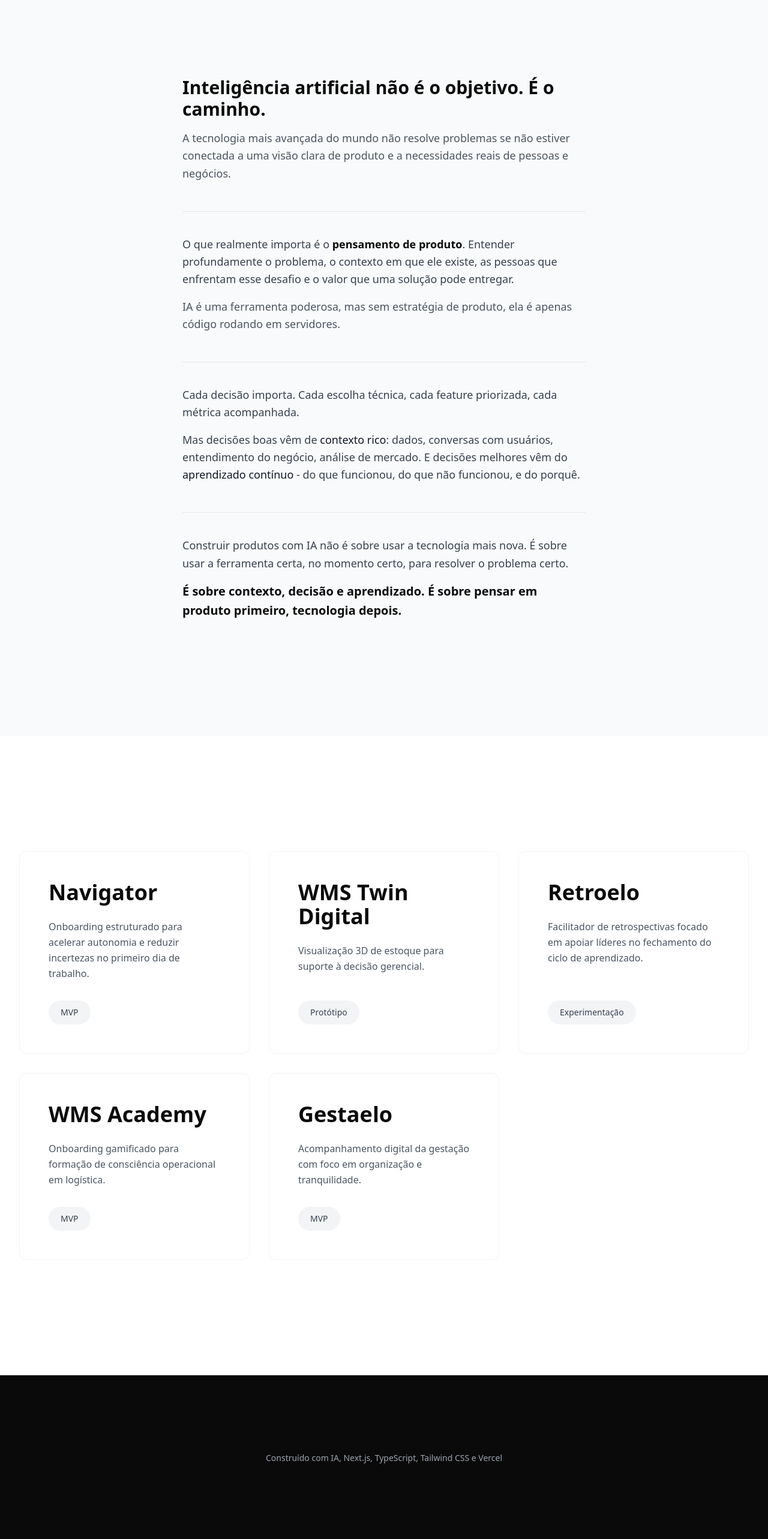
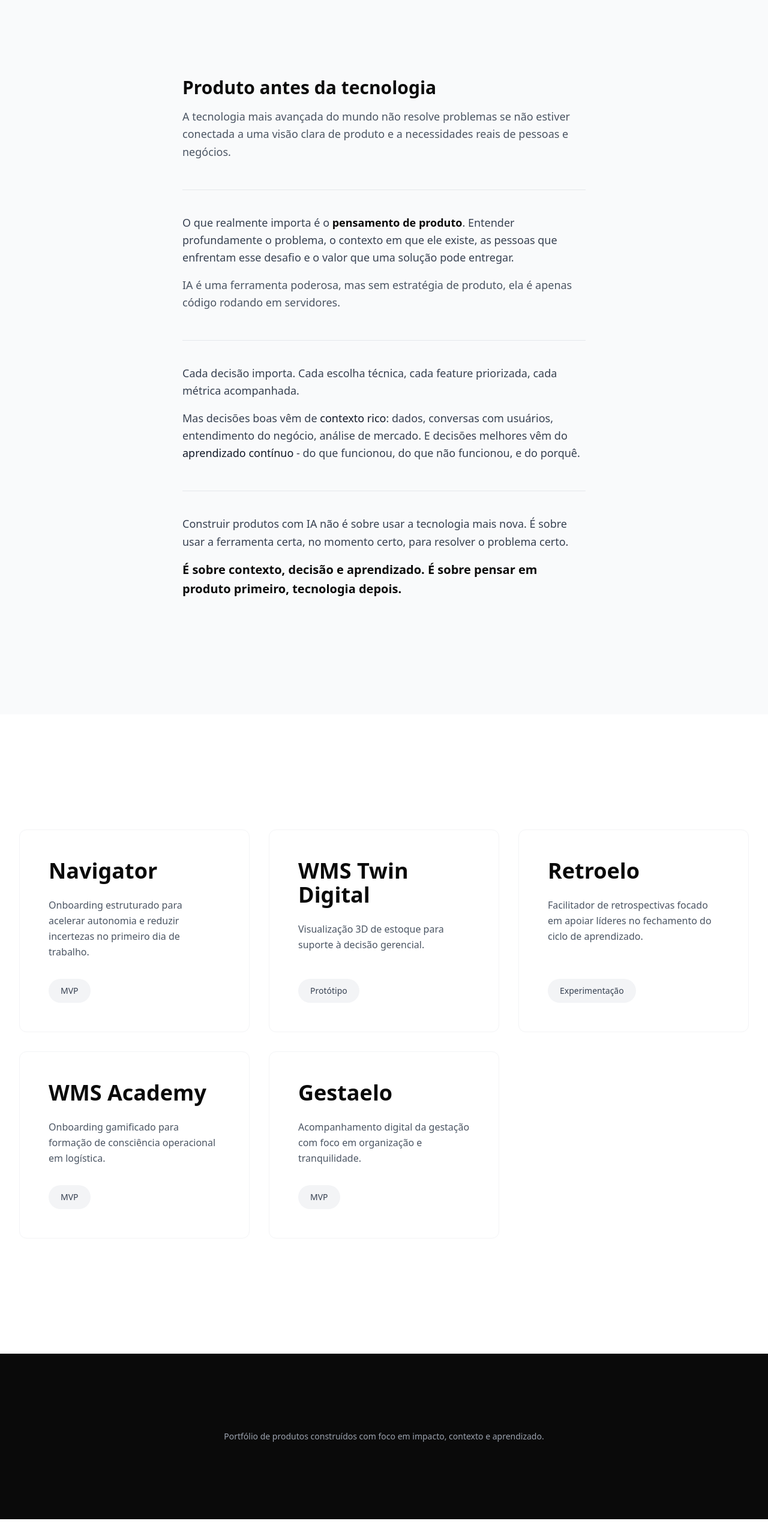
Before and after one commit to haendelllopes/portfolio-hndll, a Next.js app: page / in a window 1280 px wide. Shown: the part 1120-3686 px from the top of the page at 60% size. After the commit the page ends 3653 px from the top, so only its background shows below. Built offline with nearby package versions, Linux system fonts and the light colour scheme.

Commit message:
feat: ajustes finais e pontuais na home do portfÃ³lio
- Substituir tÃ­tulo da seÃ§Ã£o Manifesto: 'Produto antes da tecnologia'
- Atualizar meta description para SEO/LinkedIn preview
- Atualizar texto do footer com novo posicionamento
- Manter layout, espaÃ§amentos e componentes inalterados

```diff
--- a/src/app/layout.tsx
+++ b/src/app/layout.tsx
@@ -3,7 +3,7 @@ import './globals.css'
 
 export const metadata: Metadata = {
   title: 'Haendell Lopes | AI Product Leader',
-  description: 'Product Owner com foco em Inteligência Artificial aplicada a produtos digitais.',
+  description: 'AI Product Leader com foco em construção de produtos orientados a impacto e uso responsável de inteligência artificial.',
   icons: {
     icon: '/icon.svg',
   },
--- a/src/components/Footer.tsx
+++ b/src/components/Footer.tsx
@@ -4,7 +4,7 @@ export default function Footer() {
       <div className="container mx-auto px-4">
         <div className="text-center text-sm text-gray-400">
           <p>
-            Construído com IA, Next.js, TypeScript, Tailwind CSS e Vercel
+            Portfólio de produtos construídos com foco em impacto, contexto e aprendizado.
           </p>
         </div>
       </div>
--- a/src/components/Manifesto.tsx
+++ b/src/components/Manifesto.tsx
@@ -6,7 +6,7 @@ export default function Manifesto() {
           <div className="space-y-12">
             <div>
               <p className="text-2xl md:text-3xl font-bold text-[#0a0a0a] mb-4 leading-tight">
-                Inteligência artificial não é o objetivo. É o caminho.
+                Produto antes da tecnologia
               </p>
               <p className="text-lg text-gray-600 leading-relaxed">
                 A tecnologia mais avançada do mundo não resolve problemas se não estiver conectada a uma visão clara de produto e a necessidades reais de pessoas e negócios.
```
